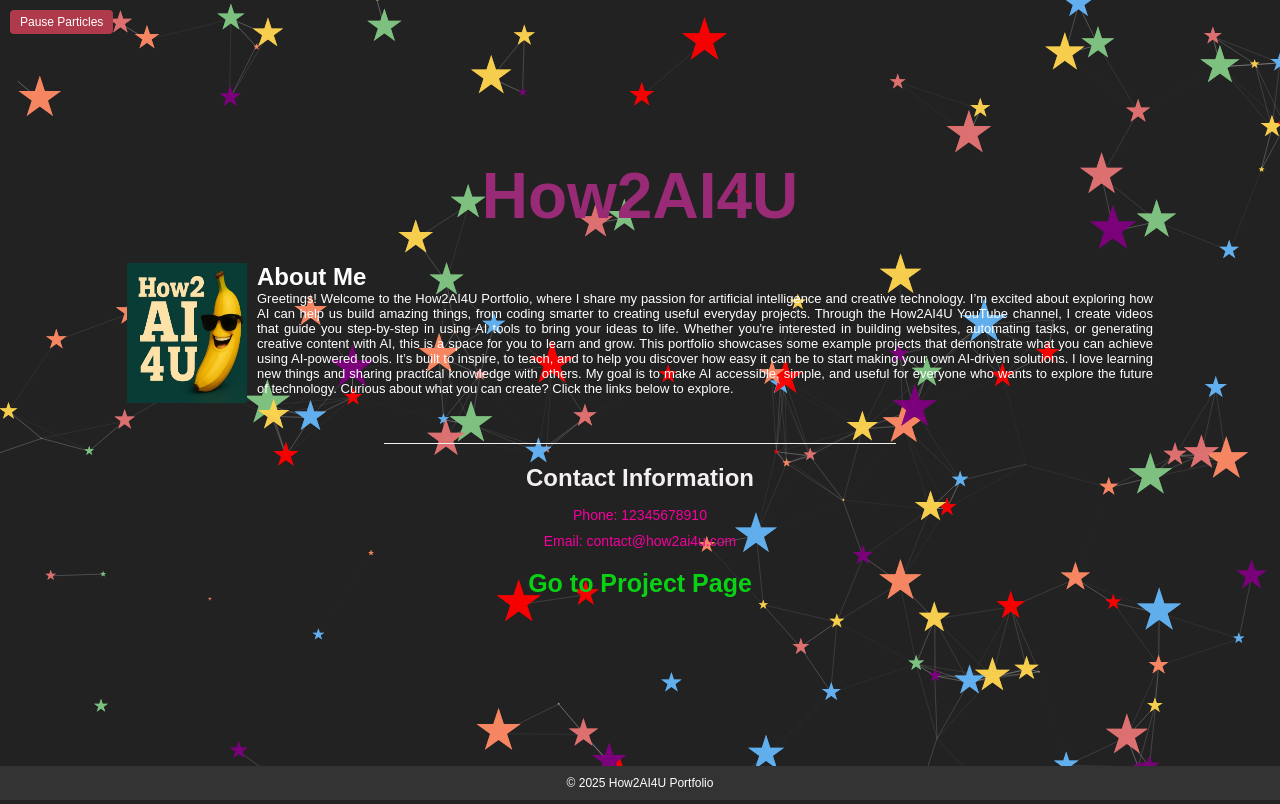
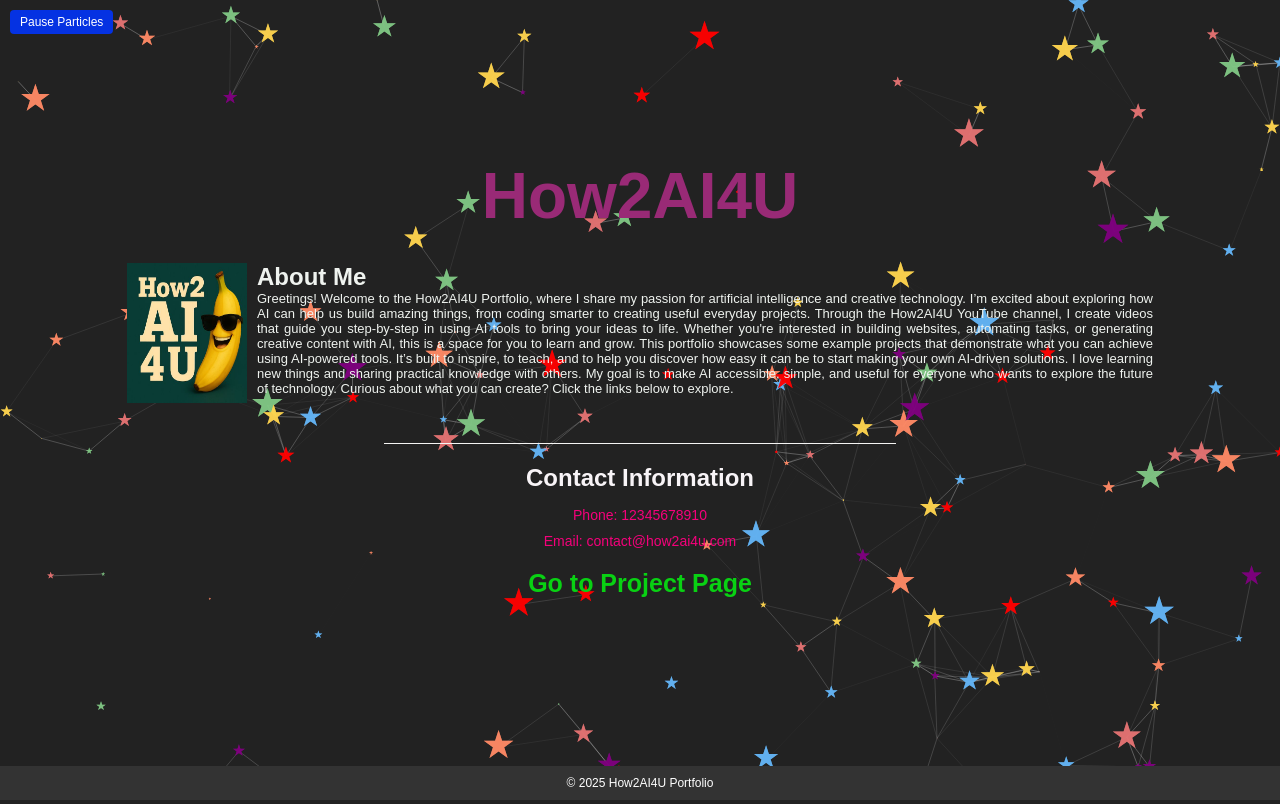
Before and after one commit to How2AI4U-code/3D-portfolio, a plain HTML site: page index.html in a window 1280 px wide. Drawn offline with nearby package versions, Linux system fonts and the light colour scheme; animation ran at ten frames a second.

```diff
--- a/main.js
+++ b/main.js
@@ -27,7 +27,7 @@
         }
       },
       size: {
-        value: 15,
+        value: 10,
         random: true,
         anim: {
           enable: false,
--- a/styles.css
+++ b/styles.css
@@ -11,7 +11,7 @@
 /* Body Styles */
 body {
     font-family: 'Arial', sans-serif;
-    color: #FFF;  /* White color for readability against the particle background */
+    color: #eff3ef;  /* White color for readability against the particle background */
     background-color: #222;  /* Dark background color */
     overflow-x: hidden;  /* Hide any unexpected horizontal overflow */
     overflow-y: scroll;  /* Allow vertical scrolling */
@@ -21,7 +21,7 @@
 /*Styling for the button that pause moving particle in the index.html */
 #toggleParticles {
     font-size: 12px; /* Small text */
-    background-color: #ae3a4b;
+    background-color: #0532e2;
     color: white;
     padding: 5px 10px; /* Small padding for compact size */
     border: none;
@@ -111,7 +111,7 @@
 .contact-info {
     margin-top: 40px;  /* Push the contact section lower */
     padding-top: 20px; /* Add some inner space above the text */
-    border-top: 1px solid #f4f0f0; /* Thin divider line */
+    border-top: 1px solid #f4f4f3; /* Thin divider line */
     width: 40%; /* Make the divider shorter */
     margin-left: auto; /* Center the block horizontally */
     margin-right: auto;
@@ -122,7 +122,7 @@
     font-size: 1.5rem;
     margin-bottom: 15px;  /* Add space below subtitle */
     font-weight: bold;
-    color: #f3eff2; /* Optional: Adjust the subtitle color */
+    color: #f8f4f7; /* Optional: Adjust the subtitle color */
 }
 
 
@@ -135,7 +135,7 @@
 
 .contact-info p {
     margin-bottom: 10px;
-    color: #f5009f; /* Bright teal color for emails */
+    color: #f5007b; /* Bright teal color for emails */
     font-size: 14px; /* Slightly smaller email text for contrast */
 }
 
```
Also changed, not shown: myproject.html (+3 -3 lines).
